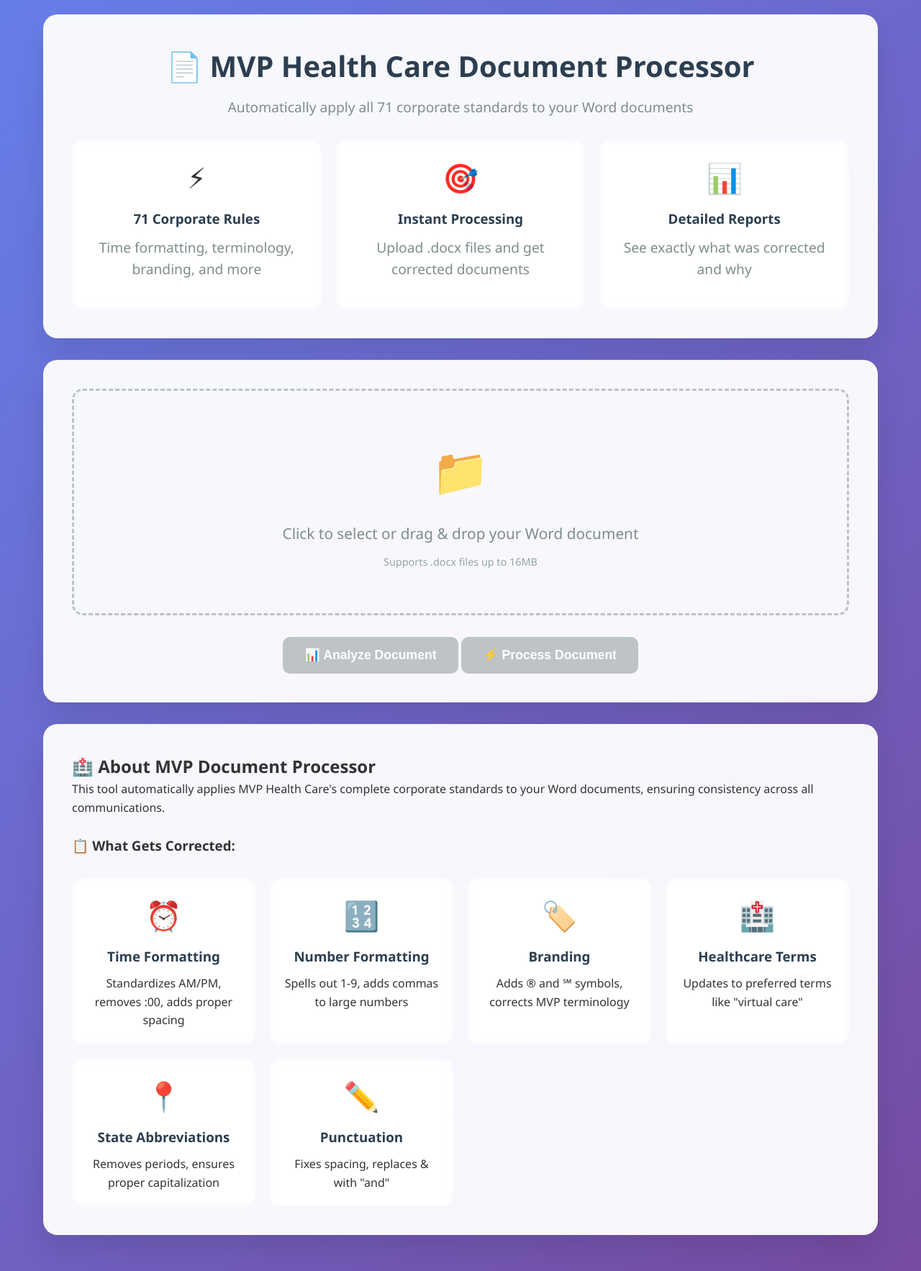
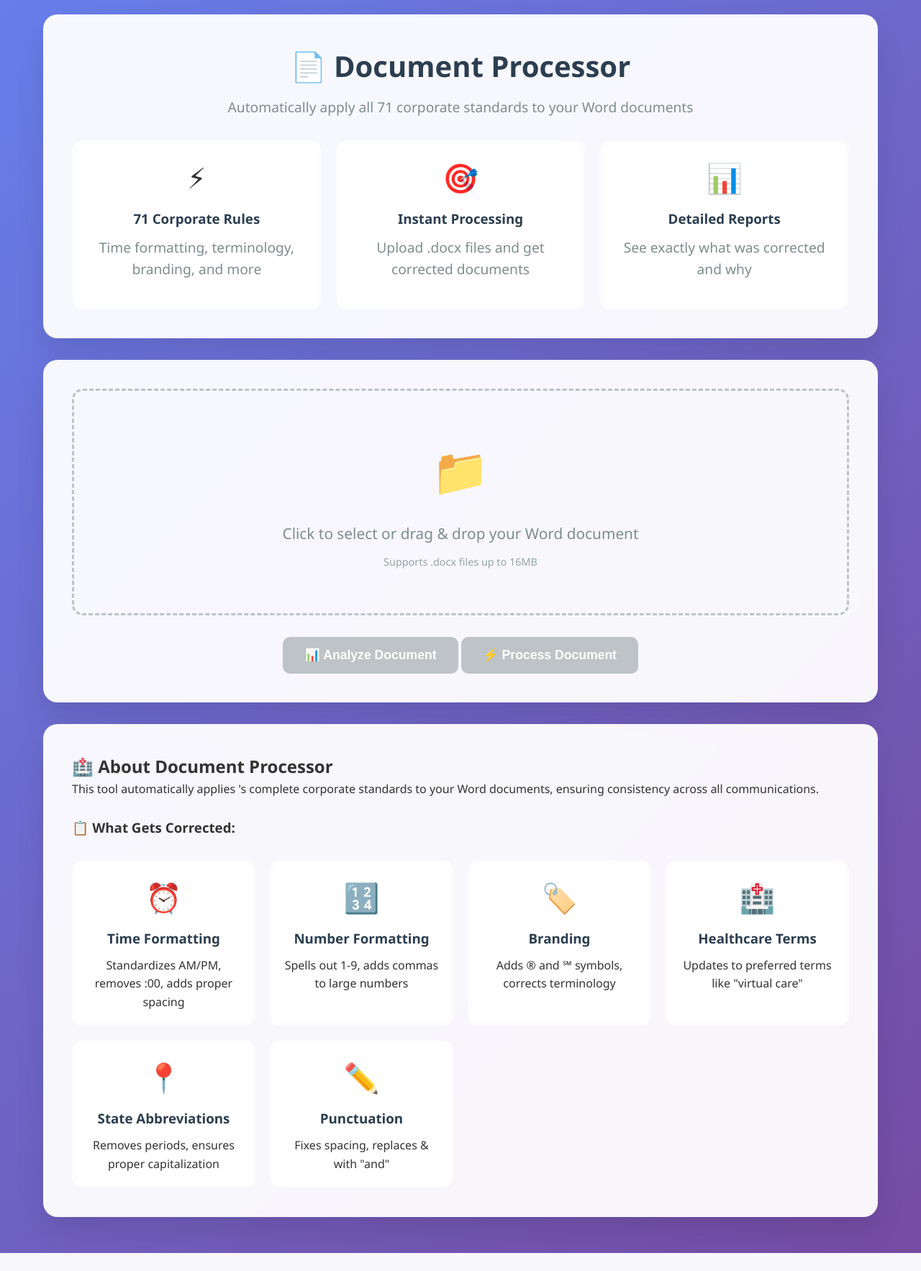
Before and after one commit to bradenrussom/fabulous-sneakergame, a Flask app: page / in a window 1280 px wide. Shown: the whole page at 72% size. After the commit the page ends 1741 px from the top, so only its background shows below. Run offline with Flask 3, Linux system fonts and the light colour scheme.

Commit message:
Tweaked UI Copy

```diff
--- a/templates/index.html
+++ b/templates/index.html
@@ -3,7 +3,7 @@
 <head>
     <meta charset="UTF-8">
     <meta name="viewport" content="width=device-width, initial-scale=1.0">
-    <title>MVP Health Care Document Processor</title>
+    <title> Document Processor</title>
     <style>
         * {
             margin: 0;
@@ -291,7 +291,7 @@
     <div class="container">
         <!-- Header -->
         <div class="header">
-            <h1>📄 MVP Health Care Document Processor</h1>
+            <h1>📄  Document Processor</h1>
             <p>Automatically apply all 71 corporate standards to your Word documents</p>
 
             <div class="features">
@@ -342,7 +342,7 @@
             <div class="processing" id="processing">
                 <div class="spinner"></div>
                 <h3>Processing your document...</h3>
-                <p>Applying MVP Health Care corporate standards</p>
+                <p>Applying  corporate standards</p>
             </div>
 
             <!-- Results Section -->
@@ -381,8 +381,8 @@
 
         <!-- About Section -->
         <div class="main-card">
-            <h2>🏥 About MVP Document Processor</h2>
-            <p>This tool automatically applies MVP Health Care's complete corporate standards to your Word documents, ensuring consistency across all communications.</p>
+            <h2>🏥 About  Document Processor</h2>
+            <p>This tool automatically applies 's complete corporate standards to your Word documents, ensuring consistency across all communications.</p>
 
             <h3 style="margin-top: 25px;">📋 What Gets Corrected:</h3>
             <div class="features">
@@ -399,7 +399,7 @@
                 <div class="feature">
                     <div class="feature-icon">🏷️</div>
                     <h3>Branding</h3>
-                    <p>Adds ® and ℠ symbols, corrects MVP terminology</p>
+                    <p>Adds ® and ℠ symbols, corrects  terminology</p>
                 </div>
                 <div class="feature">
                     <div class="feature-icon">🏥</div>
```
